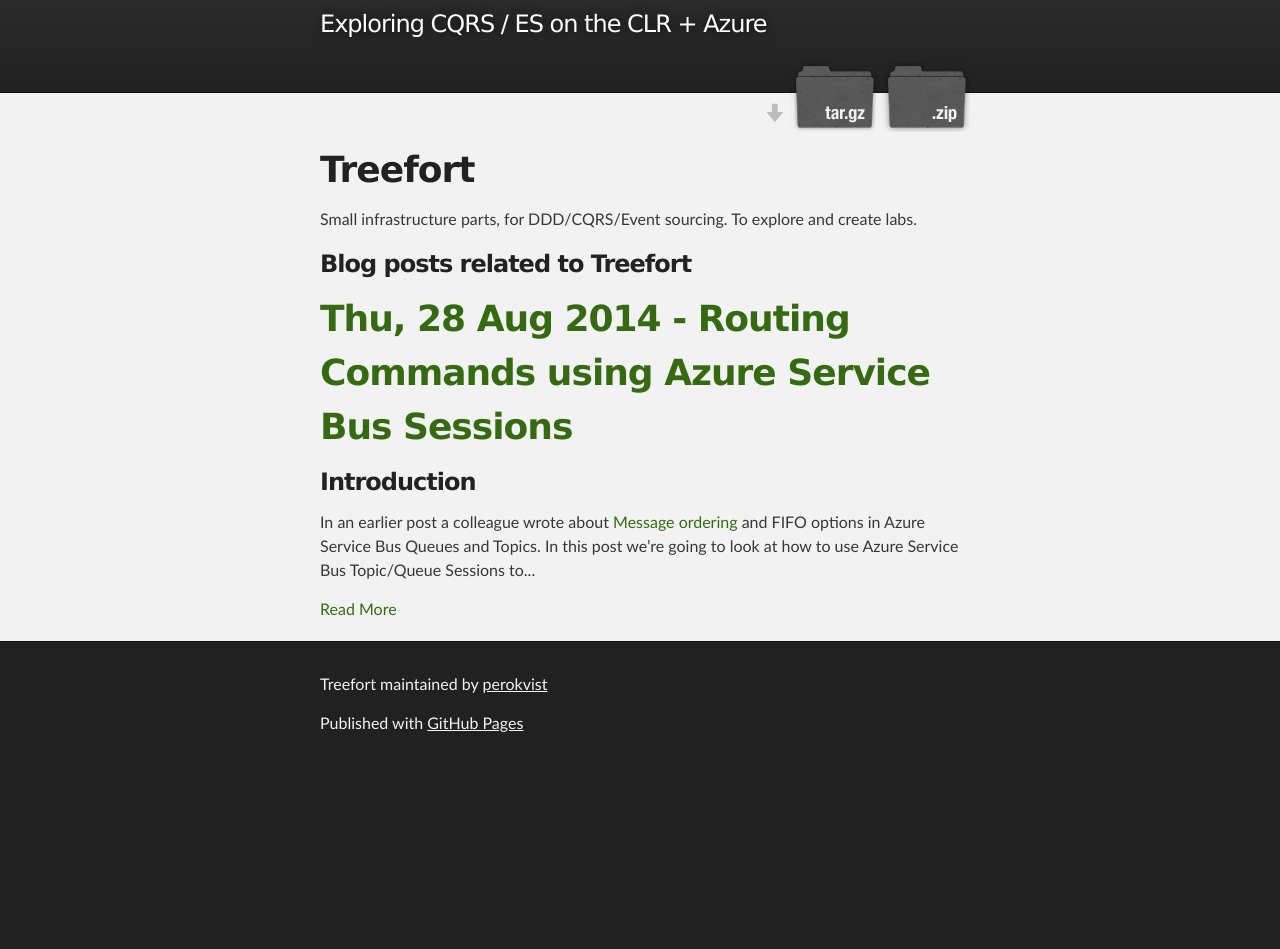
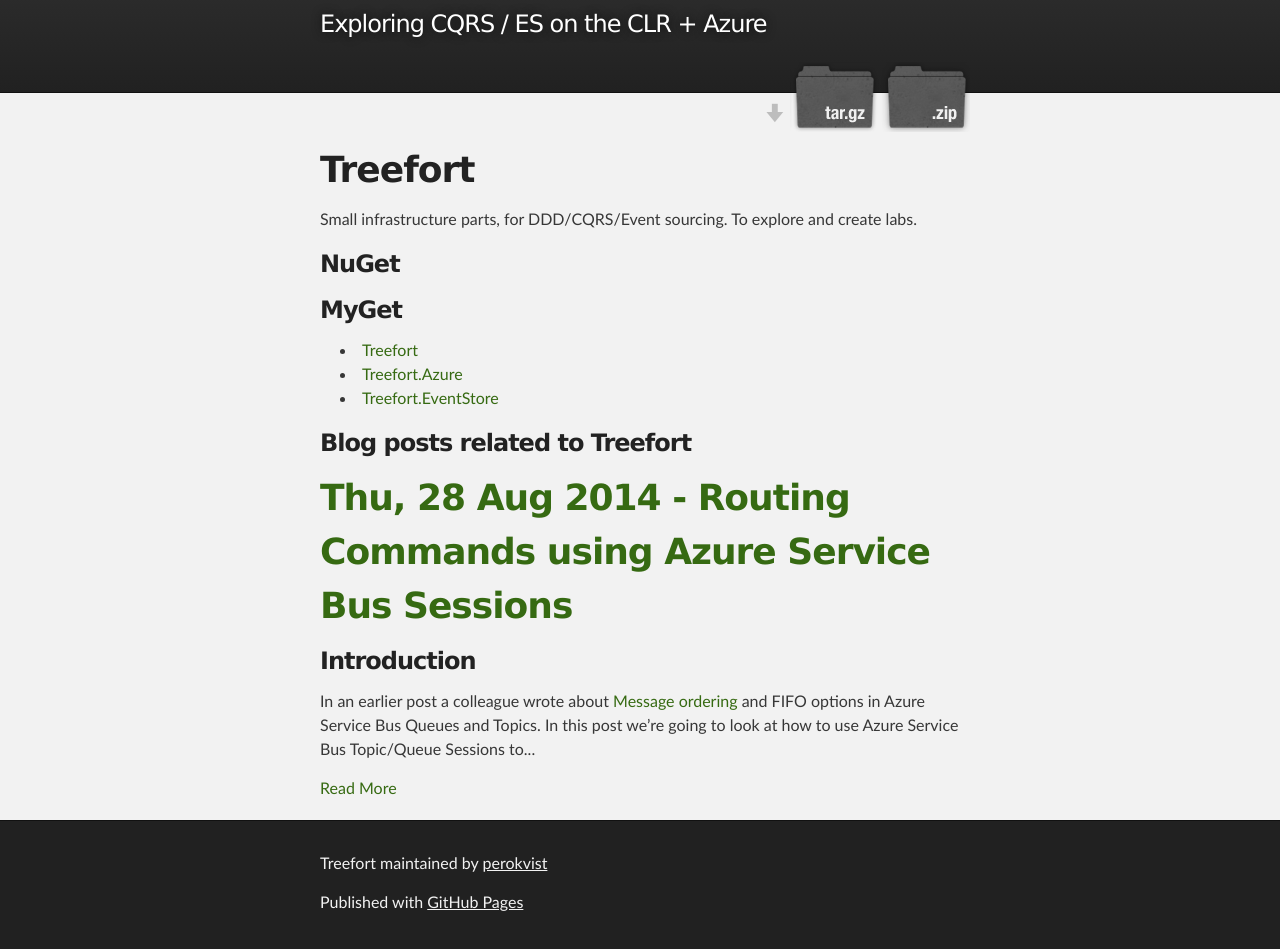
Before and after one commit to perokvist/Treefort, a Jekyll site: the page built from index.html, in a window 1280 px wide, cut to the strip 117-1066 px from the top of the page. Built offline with Jekyll 4.4.1, drawn with Linux system fonts in a browser that asks for light colours; before the commit the page ends 900 px from its top, so only the background shows below that.

Commit message:
Packages

```diff
--- a/index.html
+++ b/index.html
@@ -6,7 +6,17 @@ title: Treefort
 <div>
     <p>Small infrastructure parts, for DDD/CQRS/Event sourcing. To explore and create labs.</p>
 </div>
+<div class="packages">
+    <h3>NuGet</h3>
 
+    <h3>MyGet</h3>
+    <ul>
+        <li><a href="https://www.myget.org/feed/treefort/package/Treefort">Treefort</a></li>
+        <li><a href="https://www.myget.org/feed/treefort/package/Treefort.Azure">Treefort.Azure</a></li>
+        <li><a href="https://www.myget.org/feed/treefort/package/Treefort.EventStore">Treefort.EventStore</a></li>
+    </ul>
+
+</div>
 <div class="posts">
     <h3>Blog posts related to Treefort</h3>
 
```
